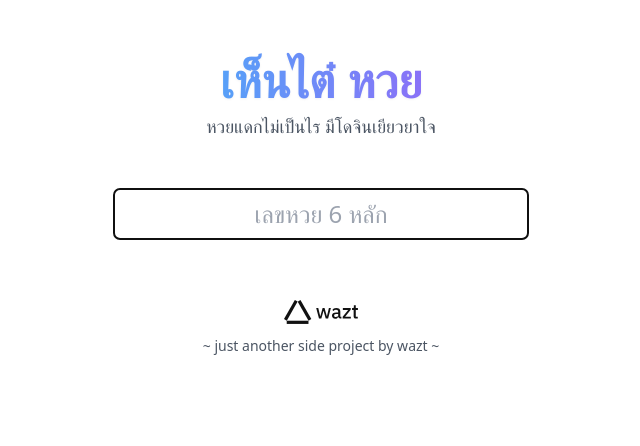
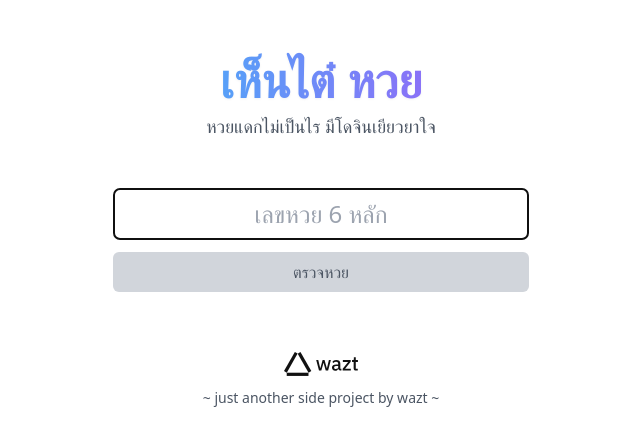
Before and after one commit to maythiwat/hentailotto, a SvelteKit app: page / in a window 1280 px wide. Shown: the top 446 px of the page, without its empty margins (319-959 px from the left). Built offline with nearby package versions, Linux system fonts and the light colour scheme; a web font is replaced by a local one.

Commit message:
feat: submit button is back

```diff
--- a/src/routes/+page.svelte
+++ b/src/routes/+page.svelte
@@ -87,7 +87,7 @@
       <p class="text-lg text-medium text-gray-600">หวยแดกไม่เป็นไร มีโดจินเยียวยาใจ</p>
     </div>
 
-    <form on:submit|preventDefault={handler} class="flex mx-4">
+    <form on:submit|preventDefault={handler} class="mx-4">
       <!-- svelte-ignore a11y-autofocus -->
       <input
         type="text" inputmode="numeric" minlength="6" maxlength="6" pattern={'[0-9]{6}'} required
@@ -96,6 +96,14 @@
         bind:value={lottoCode}
         on:paste|preventDefault={onInputPaste}
       />
+
+      <button
+        type="submit"
+        class="bg-gray-600 hover:bg-gray-500 disabled:bg-gray-300 text-white disabled:text-gray-600 transition-colors mt-3 py-2 rounded-md w-full"
+        disabled={lottoCode.length < 6}
+      >
+        ตรวจหวย
+      </button>
     </form>
 
     <div class="flex flex-col py-6 mx-4" id="results">
```
